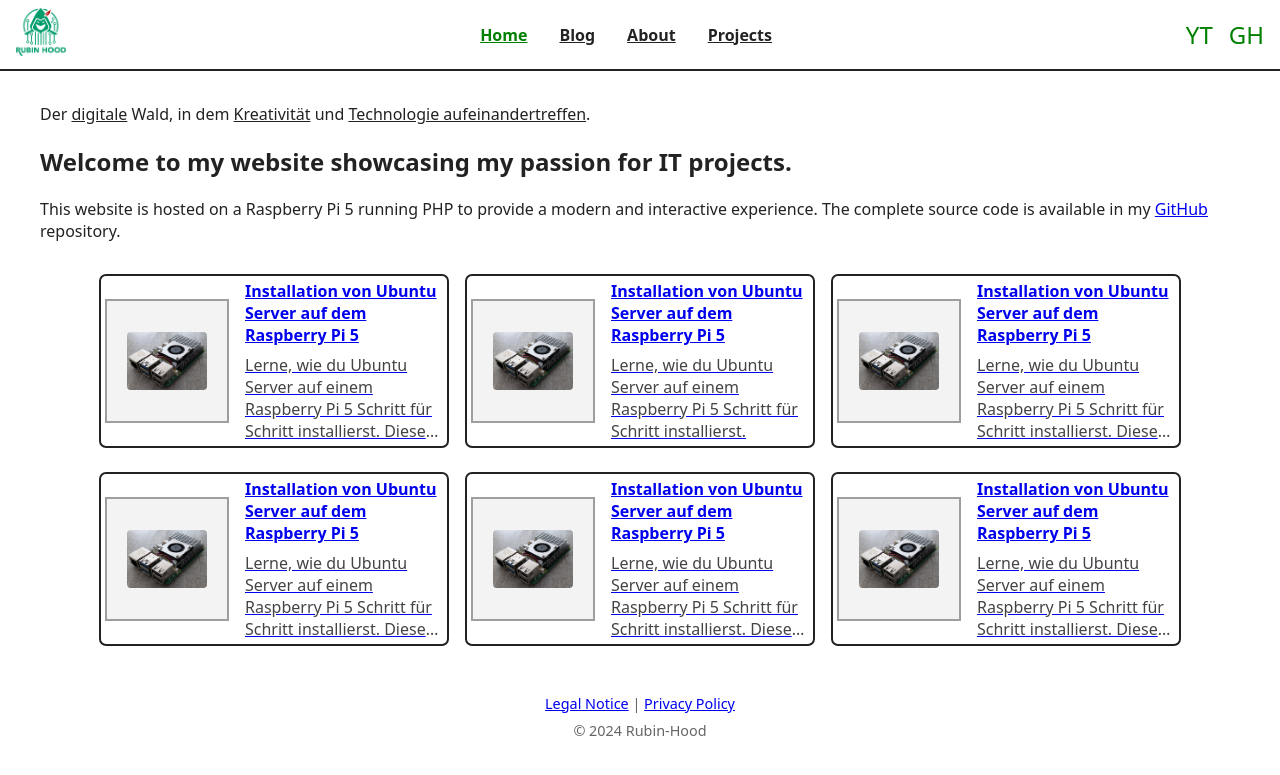
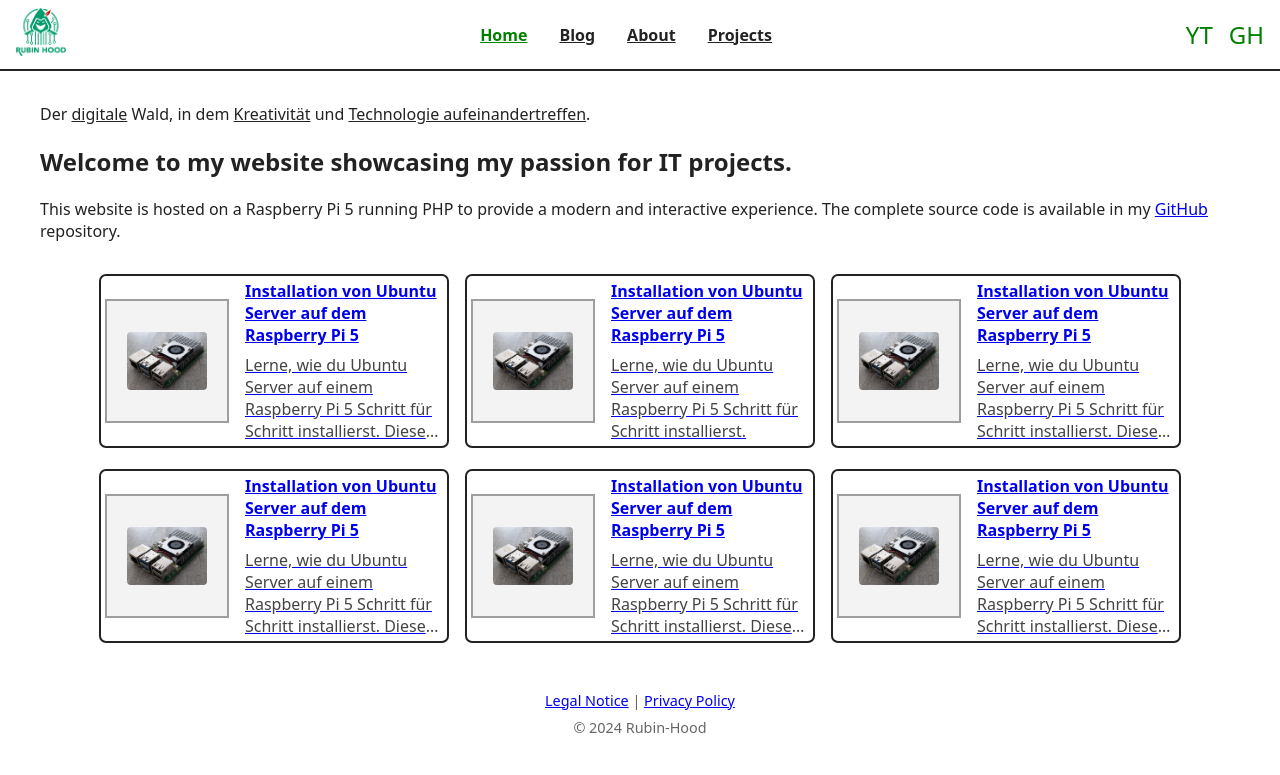
Before and after one commit to rubin-hood/rubinhood-blog, a Jekyll site: the page built from index.md, in a window 1280 px wide. Shown: the top 775 px of the page. Built offline with Jekyll 4.4.1, drawn with Linux system fonts in a browser that asks for light colours.

Commit message:
Update style.css

```diff
--- a/assets/css/style.css
+++ b/assets/css/style.css
@@ -83,7 +83,7 @@ main {
 .blog-teaser-grid, .blog-grid {
   display: flex;                     /* Flexible horizontale Anordnung */
   flex-wrap: wrap;          /* Bei zu wenig Platz umbrechen */
-  gap: 0.5rem 1rem;                         /* Abstand zwischen Karten */
+  gap: 0.3rem 1rem;                         /* Abstand zwischen Karten */
   margin-bottom: 2rem;               /* Abstand nach unten */
   /* flex-wrap: wrap;                   /* Umbruch bei kleinen Bildschirmen */
   justify-content: center;  /* Karten in der Mitte */
```
